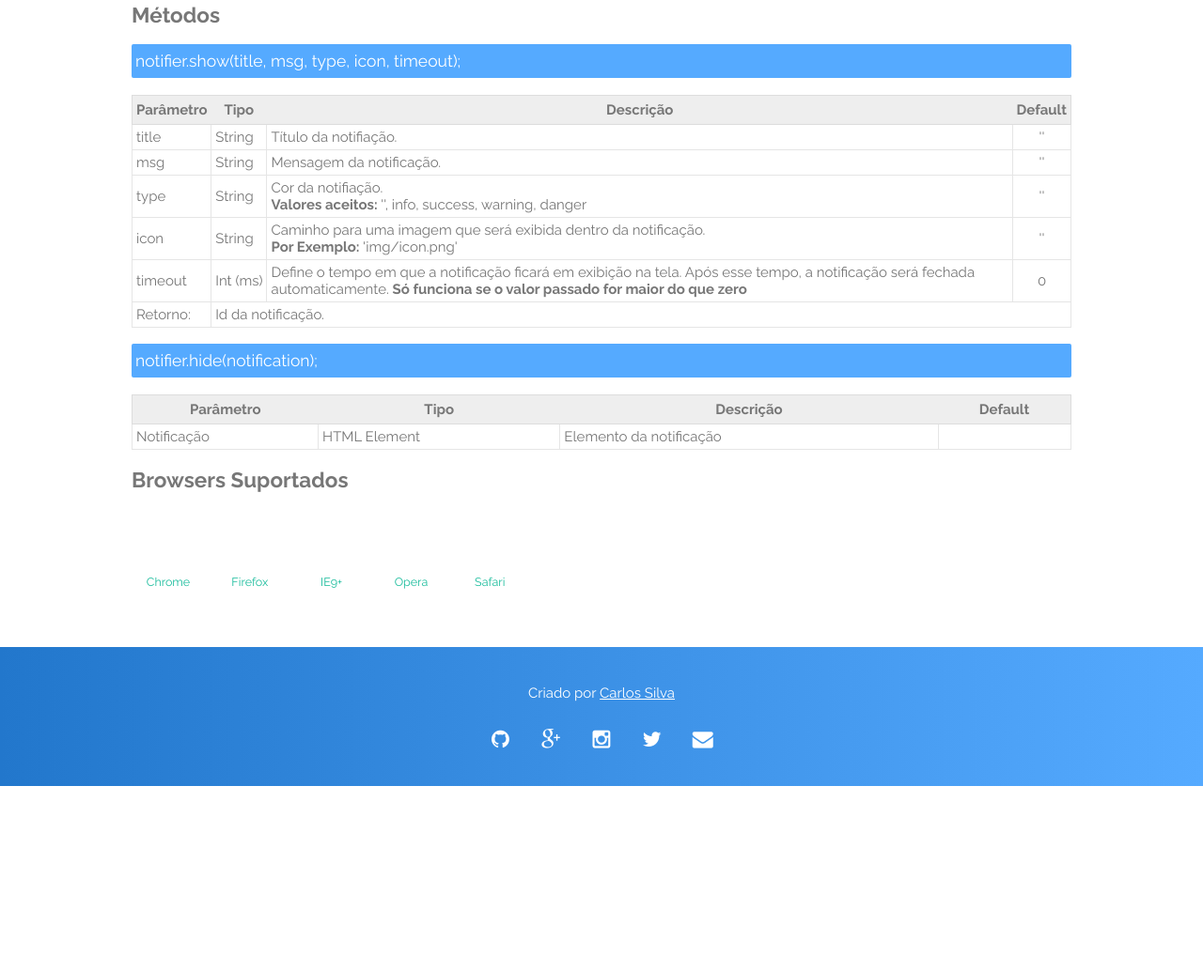
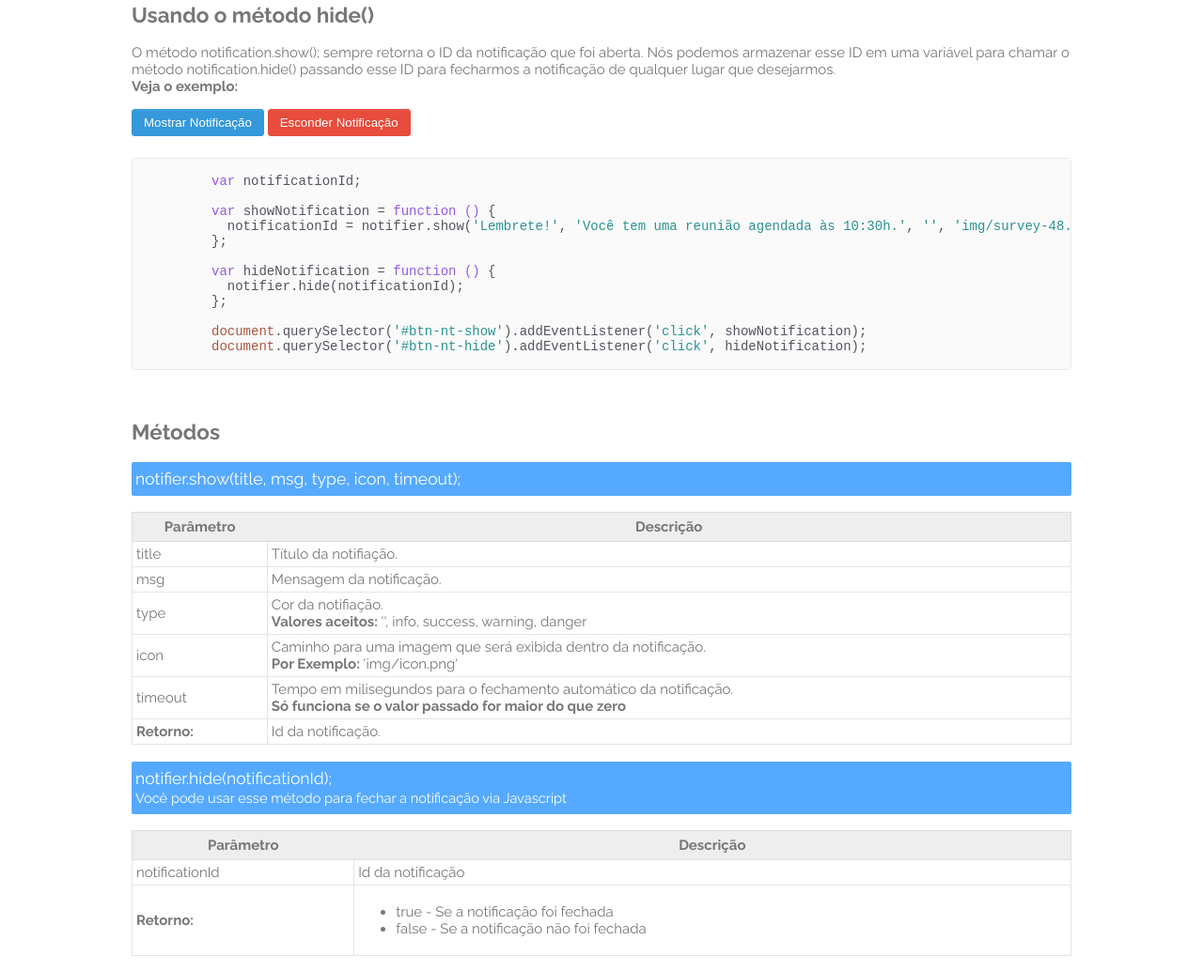
Before and after one commit to csilva2810/notifier, a plain HTML site: page demo/index.html in a window 1280 px wide. Shown: the part 1418-2452 px from the top of the page at 94% size. Before the commit the page ends 2255 px from the top, so only its background shows below. Drawn offline with Linux system fonts and the light colour scheme.

Commit message:
adicionando mais alterações

```diff
--- a/demo/css/page.css
+++ b/demo/css/page.css
@@ -301,6 +301,9 @@ hr {
 .text-left {
   text-align: left;
 }
+.bold {
+  font-weight: bold;
+}
 ::-webkit-scrollbar { width: 8px; height: 8px; }
 ::-webkit-scrollbar:hover { width: 8px; }
 ::-webkit-scrollbar-track {
--- a/demo/index.html
+++ b/demo/index.html
@@ -134,6 +134,36 @@
         </code>
       </pre>
 
+      <h2 class="title">Usando o método hide()</h2>
+
+      <p>
+        O método notification.show(); sempre retorna o ID da notificação que foi aberta. Nós podemos armazenar esse ID em uma variável
+        para chamar o método notification.hide() passando esse ID para fecharmos a notificação de qualquer lugar que desejarmos. <br>
+        <b>Veja o exemplo: </b>
+      </p>
+
+      <div class="btn-group">
+        <button type="button" class="btn btn-info" id="btn-nt-show">Mostrar Notificação</button>
+        <button type="button" class="btn btn-danger" id="btn-nt-hide">Esconder Notificação</button>
+      </div>
+
+      <pre>
+        <code class="javascript code-example">
+          var notificationId;
+
+          var showNotification = function () {
+            notificationId = notifier.show('Lembrete!', 'Você tem uma reunião agendada às 10:30h.', '', 'img/survey-48.png', 4000);
+          };
+
+          var hideNotification = function () {
+            notifier.hide(notificationId);
+          };
+
+          document.querySelector('#btn-nt-show').addEventListener('click', showNotification);
+          document.querySelector('#btn-nt-hide').addEventListener('click', hideNotification);
+        </code>
+      </pre>
+
       <h2 class="title">Métodos</h2>
 
       <h3 class="method">notifier.show(title, msg, type, icon, timeout);</h3>
@@ -142,80 +172,74 @@
         <thead>
           <tr>
             <th>Parâmetro</th>
-            <th class="nowrap">Tipo</th>
             <th>Descrição</th>
-            <th>Default</th>
           </tr>
         </thead>
 
         <tbody>
           <tr>
             <td>title</td>
-            <td class="nowrap">String</td>
             <td>Título da notifiação.</td>
-            <td class="text-center">''</td>
           </tr>
           <tr>
             <td>msg</td>
-            <td class="nowrap">String</td>
             <td>Mensagem da notificação.</td>
-            <td class="text-center">''</td>
           </tr>
           <tr>
             <td>type</td>
-            <td class="nowrap">String</td>
             <td>
               Cor da notifiação. <br>
               <b>Valores aceitos: </b> '', info, success, warning, danger
             </td>
-            <td class="text-center">''</td>
           </tr>
           <tr>
             <td>icon</td>
-            <td class="nowrap">String</td>
             <td>
               Caminho para uma imagem que será exibida dentro da notificação. <br>
               <b>Por Exemplo:</b> 'img/icon.png'
             </td>
-            <td class="text-center">''</td>
           </tr>
           <tr>
             <td>timeout</td>
-            <td class="nowrap">Int (ms)</td>
             <td>
-              Define o tempo em que a notificação ficará em exibição na tela. Após esse tempo, a notificação será fechada
-              automaticamente. <b>Só funciona se o valor passado for maior do que zero</b> <br>
+              Tempo em milisegundos para o fechamento automático da notificação. <br>
+              <b>Só funciona se o valor passado for maior do que zero</b>
             </td>
-            <td class="text-center">0</td>
           </tr>
           <tr>
-            <td>Retorno: </td>
-            <td colspan="3">Id da notificação.</td>
+            <td class="bold">Retorno: </td>
+            <td>Id da notificação.</td>
           </tr>
         </tbody>
 
       </table>
 
-      <h3 class="return"></h3>
-
-      <h3 class="method">notifier.hide(notification);</h3>
+      <h3 class="method">
+        notifier.hide(notificationId); <br>
+        <small>Você pode usar esse método para fechar a notificação via Javascript</small>
+      </h3>
 
       <table class="table">
         <thead>
           <tr>
             <th>Parâmetro</th>
-            <th class="nowrap">Tipo</th>
             <th>Descrição</th>
-            <th>Default</th>
           </tr>
         </thead>
 
         <tbody>
           <tr>
-            <td>Notificação</td>
-            <td>HTML Element</td>
-            <td>Elemento da notificação</td>
-            <td></td>
+            <td>notificationId</td>
+            <td>Id da notificação</td>
+          </tr>
+          <tr>
+            <td class="bold">Retorno: </td>
+            <td>
+              <ul>
+                <li>true - Se a notificação foi fechada</li>
+                <li>false - Se a notificação não foi fechada</li>
+              </ul>
+            </td>
           </tr>
         </tbody>
       </table>
--- a/demo/js/page.js
+++ b/demo/js/page.js
@@ -76,3 +76,14 @@ document.querySelector('#btn-danger-temp').addEventListener('click', function(){
   text = 'Ocorreu um erro! Não foi possível salvar o registro.';
   notifier.show('Desculpe!', text, 'danger', 'img/high_priority-48.png', 4000);
 }, false);
+
+//abrir e fechar
+var notificationId;
+var showNotification = function () {
+  notificationId = notifier.show('Lembrete!', 'Você tem uma reunião agendada às 10:30h.', '', 'img/survey-48.png', 4000);
+};
+var hideNotification = function () {
+  notifier.hide(notificationId);
+};
+document.querySelector('#btn-nt-show').addEventListener('click', showNotification);
+document.querySelector('#btn-nt-hide').addEventListener('click', hideNotification);
```
Also changed, not shown: js/notifier.js (+2 -8 lines).
